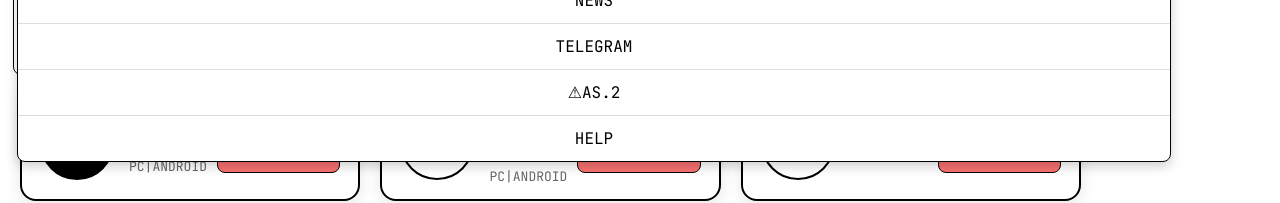
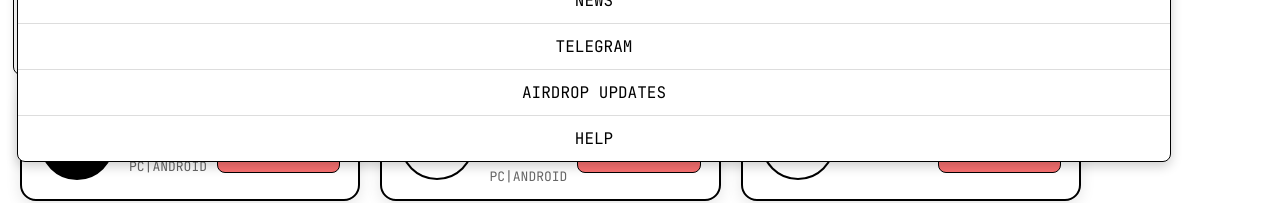
Before and after one commit to airshare1/AIR_SHARE.1, a plain HTML site: page index.html in a window 1280 px wide. Both pictures are taken after a click on the button "☰ Menu". Shown: the part 169-372 px from the top of the page. Drawn offline with Linux system fonts and the light colour scheme.

Commit message:
Update index.html
added new page airdrop's update

```diff
--- a/index.html
+++ b/index.html
@@ -339,7 +339,7 @@
   <a href="staking.html">STAKING</a>
   <a href="news.html">NEWS</a>
   <a href="https://t.me/air_share1">TELEGRAM</a>
-  <a href="giveaway.html">⚠︎AS.2</a>
+  <a href="airdrops-update.html.html">AIRDROP UPDATES</a>
     <a href="help.html">HELP</a>
 </div>
   </header>
```
